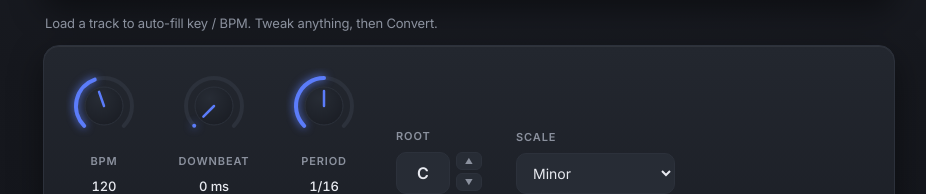
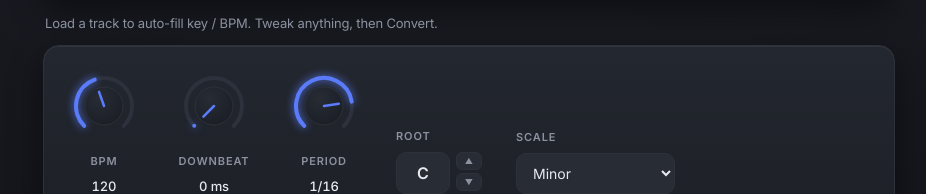
Before and after one commit to KevinYuFu/Midi-TrackAnalysisTool, a React (Vite) app in the folder client/: page / in a window 1280 px wide. Shown: the part 236-430 px from the top of the page, without its empty margins (171-1097 px from the left). Built offline with nearby package versions, Linux system fonts and the light colour scheme.

Commit message:
Fix period order: 1, 1/2, 1/4, 1/8, 1/16, 1/32
Co-Authored-By: Claude Opus 4.8 <noreply@anthropic.com>

```diff
--- a/client/src/App.tsx
+++ b/client/src/App.tsx
@@ -14,7 +14,7 @@ import { SettingsPanel } from './components/SettingsPanel'
 import { WaveSelector } from './components/WaveSelector'
 import { loadPreferences, savePreferences, type AppSettings } from './preferences'
 
-const PERIODS = ['1/4', '1/8', '1/16', '1/32', '1'] // 1 = a full bar
+const PERIODS = ['1', '1/2', '1/4', '1/8', '1/16', '1/32'] // 1 = a full bar
 const SCALES = [
   'Major',
   'Minor',
```
